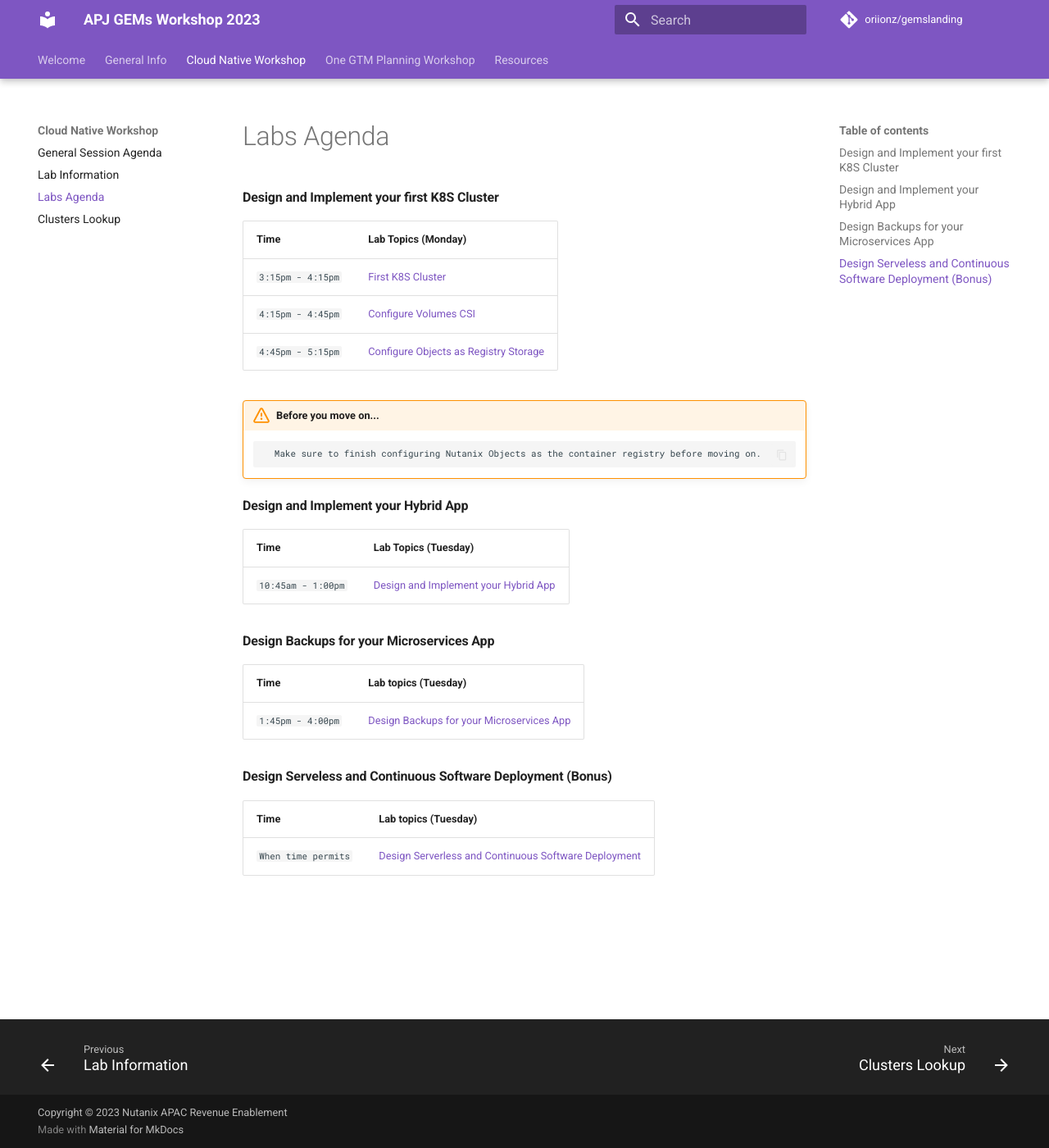
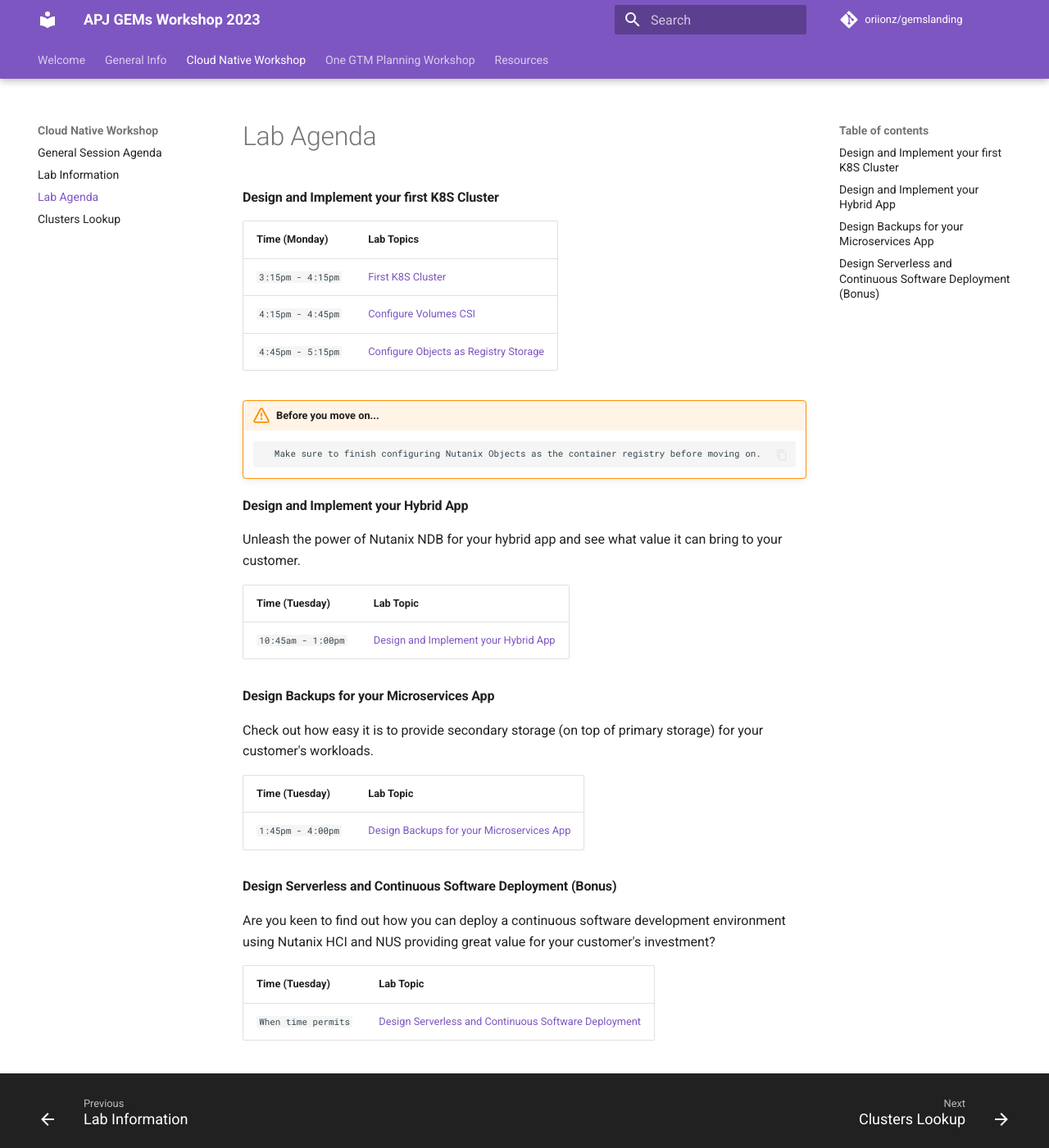
Before and after one commit to oriionz/gemslanding, an MkDocs documentation site: the page built from docs/daily_agenda/labs_agenda.md, in a window 1280 px wide and 1400 px high. Shown: the whole window at 82% size. Built offline with MkDocs 1.6.1 and Material for MkDocs 9.7.7, drawn with Linux system fonts in a browser that asks for light colours; comment, search, counter and statistics services are not loaded.

Commit message:
description for labs

```diff
--- a/docs/daily_agenda/labs_agenda.md
+++ b/docs/daily_agenda/labs_agenda.md
@@ -3,7 +3,7 @@
 #### Design and Implement your first K8S Cluster
 
 
-| Time | Lab Topics (Monday) |
+| Time (Monday)| Lab Topics  |
 |-------------------------|----------|
 | `3:15pm - 4:15pm `   | <a href="https://nutanix-japan.github.io/ocp-gitp/" target="_blank">First K8S Cluster</a>          |
 | `4:15pm - 4:45pm `  | <a href="https://ocp.howntnx.win/ocp_ntnx_hci/ocp_csi" target="_blank">Configure Volumes CSI</a>          |
@@ -16,19 +16,25 @@
 
 #### Design and Implement your Hybrid App
 
-| Time | Lab Topics (Tuesday)  |
+Unleash the power of Nutanix NDB for your hybrid app and see what value it can bring to your customer.
+
+| Time (Tuesday) | Lab Topic  |
 |-------------------------|----------|
 | `10:45am - 1:00pm` | <a href="https://ocp.howntnx.win/ocp_ndb/" target="_blank">Design and Implement your Hybrid App</a>|
 
 
 #### Design Backups for your Microservices App
 
-| Time | Lab topics (Tuesday) |
+Check out how easy it is to provide secondary storage (on top of primary storage) for your customer's workloads.
+
+| Time (Tuesday) | Lab Topic |
 |-------------------------|----------|
 |` 1:45pm - 4:00pm `  |<a href="https://ocp.howntnx.win/optional_labs/objects_prep" target="_blank">Design Backups for your Microservices App</a> |
 
-#### Design Serveless and Continuous Software Deployment (Bonus)
+#### Design Serverless and Continuous Software Deployment (Bonus)
 
-| Time | Lab topics (Tuesday) |
+Are you keen to find out how you can deploy a continuous software development environment using Nutanix HCI and NUS providing great value for your customer's investment?
+
+| Time (Tuesday) | Lab Topic|
 |-------------------------|----------|
 |`When time permits `  |<a href="https://ocp.howntnx.win/ocp_serverless/" target="_blank">Design Serverless and Continuous Software Deployment</a> |
--- a/mkdocs.yml
+++ b/mkdocs.yml
@@ -109,7 +109,7 @@
     - 'Cloud Native Workshop':
       - 'General Session Agenda': daily_agenda/general_agenda.md
       - 'Lab Information': gts_labs/gts_labs.md
-      - 'Labs Agenda': daily_agenda/labs_agenda.md
+      - 'Lab Agenda': daily_agenda/labs_agenda.md
       - 'Clusters Lookup': cluster_lookup/cluster_lookup.md
     - 'One GTM Planning Workshop':
       - 'Account Planning (AE)': daily_agenda/ae_agenda.md
```
